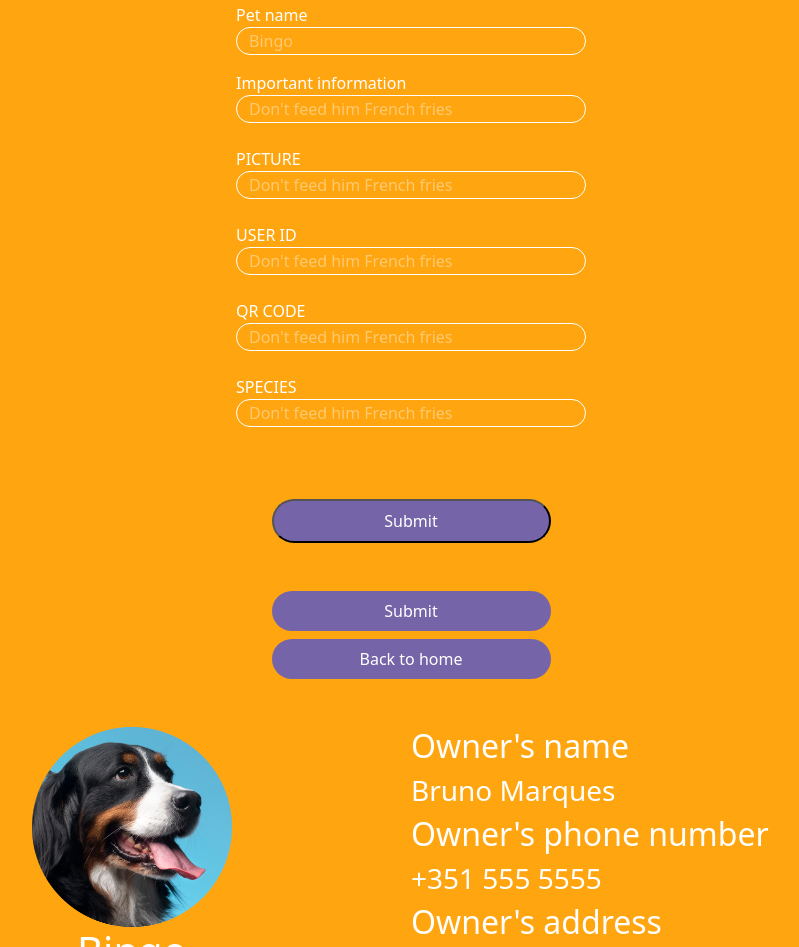
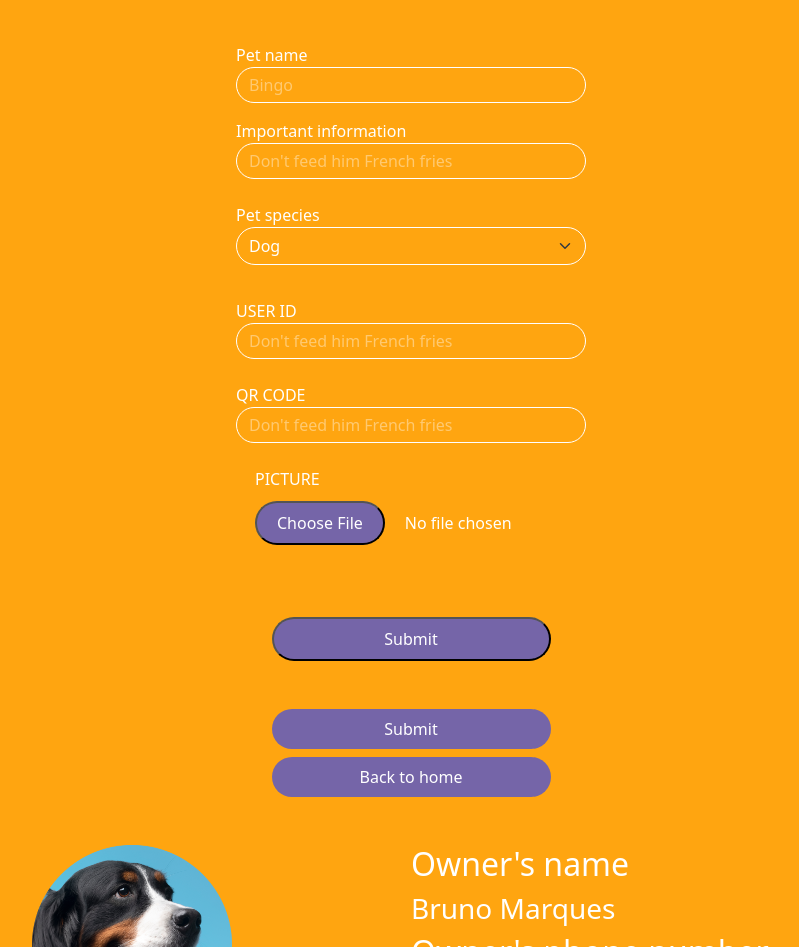
Before and after one commit to iliasd752/runaway-pets, a React app: page / in a window 1280 px wide. Shown: the part 1983-2930 px from the top of the page, without its empty margins (229-1028 px from the left). Built offline with nearby package versions, Linux system fonts and the light colour scheme; no server answers.

Commit message:
correcting register forms

```diff
--- a/src/front/js/pages/RegisterPet.js
+++ b/src/front/js/pages/RegisterPet.js
@@ -70,11 +70,19 @@ export const RegisterPet = () => {
 			<input value={important} onChange={(e) => {setImportant(e.target.value)}}  type="text" name="petinfo" placeholder="Don't feed him French fries" className="inputfield"></input>
             </div>
 
-            {/* TEST IMAGE UPLOAD */}
+               {/* TEST SPECIES */}
 
+             {/* <div className="petinfo d-flex flex-column mb-4">
+			<label for="petinfo" className="" >SPECIES</label>
+			<input value={species} onChange={(e) => {setSpecies(e.target.value)}}  type="text" name="petinfo" placeholder="Don't feed him French fries" className="inputfield"></input>
+            </div> */}
             <div className="petinfo d-flex flex-column mb-4">
-			<label for="petinfo" className="" >PICTURE</label>
-			<input value={image} onChange={(e) => {setImage(e.target.value)}}  type="text" name="petinfo" placeholder="Don't feed him French fries" className="inputfield"></input>
+            <label for="petselect" className="petlabel" >Pet species</label>
+            <Form.Select onChange={() => {setSpecies(e.target.value)}}  aria-label="Default select example" className="drop" name="petselect">
+                 <option value="1">Dog</option>
+                 <option value="2">Cat</option>
+                 <option value="3">Lizard</option>
+            </Form.Select>
             </div>
 
              {/* TEST USER ID */}
@@ -91,20 +99,14 @@ export const RegisterPet = () => {
 			<input value={qrCode} onChange={(e) => {setQrCode(e.target.value)}}  type="text" name="petinfo" placeholder="Don't feed him French fries" className="inputfield"></input>
             </div>
 
-             {/* TEST SPECIES */}
-
-             <div className="petinfo d-flex flex-column mb-4">
-			<label for="petinfo" className="" >SPECIES</label>
-			<input value={species} onChange={(e) => {setSpecies(e.target.value)}}  type="text" name="petinfo" placeholder="Don't feed him French fries" className="inputfield"></input>
-            </div>
 
 
-            {/* <Form.Select onChange={() => {setSpecies(e.target.value)}}  aria-label="Default select example" className="drop">
-      <option>Choose your pet species</option>
-      <option value="1">Dog</option>
-      <option value="2">Cat</option>
-      <option value="3">Lizard</option>
-    </Form.Select> */}
+    {/* TEST IMAGE UPLOAD */}
+
+    <div className="petinfo d-flex flex-column mb-4">
+			<label  for="petpicture" className="" >PICTURE</label>
+			<input  value={image} onChange={(e) => {setImage(e.target.value)}}  type="file" name="petpicture" placeholder="Don't feed him French fries" ></input>
+    </div>
 
             {/* <div className="petpicture d-flex justify-content-around align-items-center mt-3">
             <p className="align-self-left w-50">Upload a picture:</p>
--- a/src/front/styles/index.css
+++ b/src/front/styles/index.css
@@ -62,6 +62,10 @@ h3 {
 width: 350px;
 }
 
+.petlabel {
+    align-self: left;
+}
+
 .drop {
     background-color: #FFA510;
     border: 1px solid white;
@@ -69,6 +73,7 @@ width: 350px;
     width: 350px;
     color: white;
     padding-left: 12px;
+    margin-bottom: 10px;
 
 }
 
@@ -90,8 +95,23 @@ width: 350px;
     width: 350px;
     color: white;
     padding-left: 12px;
+    height: 36px;
 
 }
+
+input::file-selector-button {
+    text-decoration: none;
+    color: white;
+    background-color: #7565A8;
+    padding-top: 8px;
+    padding-bottom: 8px;
+    padding-left: 20px;
+    padding-right: 20px;
+    border-radius: 40px;
+    transition-duration: 200ms;
+    margin-right: 20px;
+    margin-top: 10px;
+  }
 
 .purplebutton {
     text-decoration: none;
```
